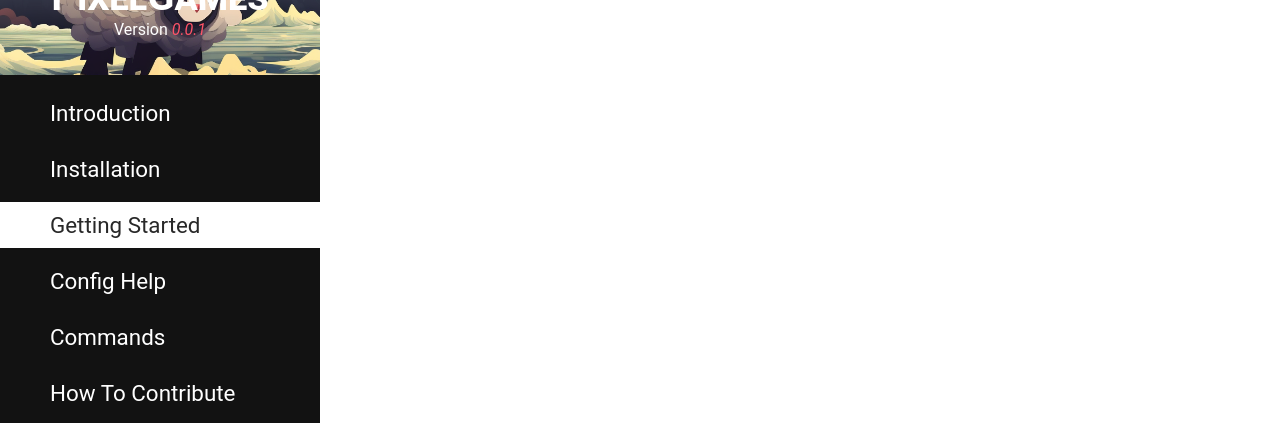
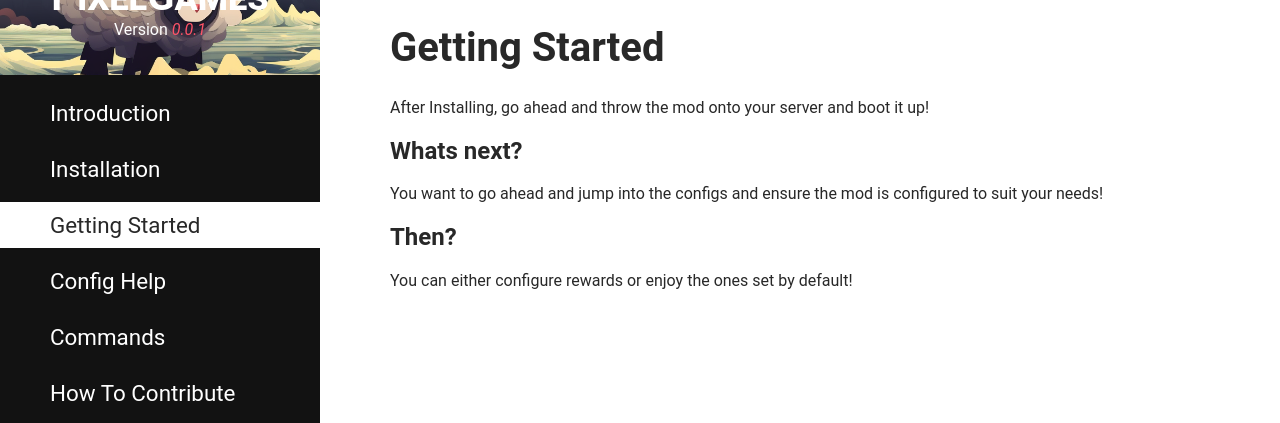
Before and after one commit to Wilkozx/PixelGames, a plain HTML site: page docs/gettingstarted.html in a window 1280 px wide. Shown: the part 74-497 px from the top of the page. Drawn offline with Linux system fonts and the light colour scheme; files whose address does not match are found by name.

Commit message:
+ text on gettingstarted

```diff
--- a/docs/gettingstarted.html
+++ b/docs/gettingstarted.html
@@ -38,6 +38,14 @@
                     <a href="https://github.com/Wilkozx/PixelGames"><svg class="svg" role="img" viewBox="0 0 24 24" xmlns="http://www.w3.org/2000/svg"><title>GitHub</title><path d="M12 .297c-6.63 0-12 5.373-12 12 0 5.303 3.438 9.8 8.205 11.385.6.113.82-.258.82-.577 0-.285-.01-1.04-.015-2.04-3.338.724-4.042-1.61-4.042-1.61C4.422 18.07 3.633 17.7 3.633 17.7c-1.087-.744.084-.729.084-.729 1.205.084 1.838 1.236 1.838 1.236 1.07 1.835 2.809 1.305 3.495.998.108-.776.417-1.305.76-1.605-2.665-.3-5.466-1.332-5.466-5.93 0-1.31.465-2.38 1.235-3.22-.135-.303-.54-1.523.105-3.176 0 0 1.005-.322 3.3 1.23.96-.267 1.98-.399 3-.405 1.02.006 2.04.138 3 .405 2.28-1.552 3.285-1.23 3.285-1.23.645 1.653.24 2.873.12 3.176.765.84 1.23 1.91 1.23 3.22 0 4.61-2.805 5.625-5.475 5.92.42.36.81 1.096.81 2.22 0 1.606-.015 2.896-.015 3.286 0 .315.21.69.825.57C20.565 22.092 24 17.592 24 12.297c0-6.627-5.373-12-12-12"/></svg > </a>
                 </div>
             </div>
+            <div id="content-container-text">
+                <h1>Getting Started</h1>
+                    <p>After Installing, go ahead and throw the mod onto your server and boot it up!</p>
+                <h2>Whats next?</h2>
+                    <p>You want to go ahead and jump into the configs and ensure the mod is configured to suit your needs!</p>
+                <h2>Then?</h2>
+                    <p>You can either configure rewards or enjoy the ones set by default!</p>
+            </div>
         </div>
     </main>
 </body>
```
